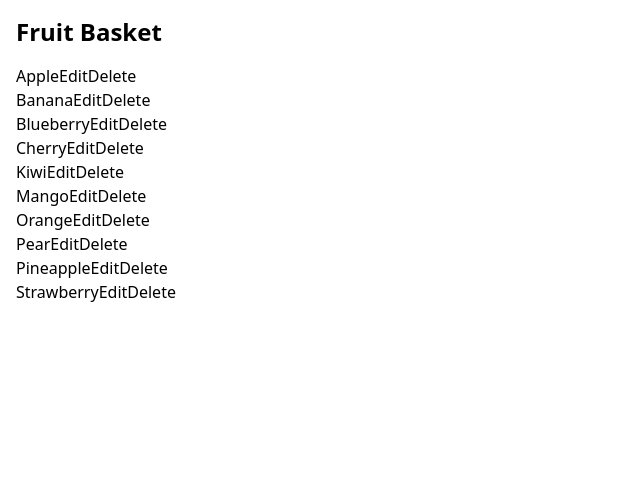
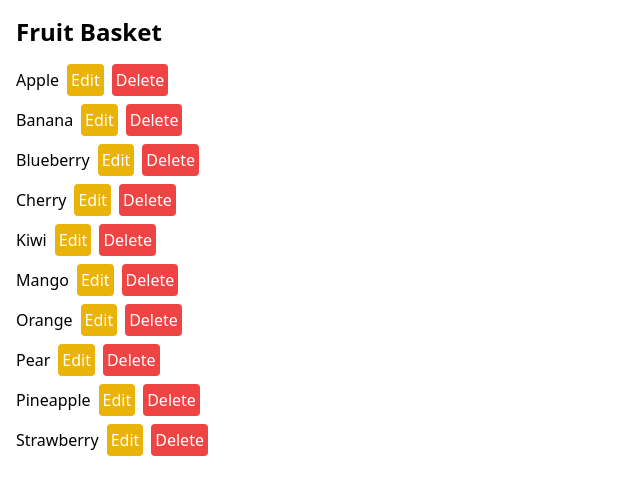
Before and after one commit to asanchezyali/fruit-basket, a React (Vite) app: page / in a window 1280 px wide. Shown: the top 494 px of the page, without its empty margins (0-640 px from the left). Built offline with nearby package versions, Linux system fonts and the light colour scheme.

Commit message:
🧩 Enhance FruitItem and FruitList components with improved editing and deletion functionality

```diff
--- a/src/components/FruitItem.tsx
+++ b/src/components/FruitItem.tsx
@@ -1,4 +1,4 @@
-import React, { useState } from "react";
+import { useState } from "react";
 
 interface FruitItemProps {
   name: string;
@@ -9,26 +9,75 @@ interface FruitItemProps {
 function FruitItem({ name, onUpdate, onDelete }: FruitItemProps) {
   const [isEditing, setIsEditing] = useState(false);
   const [newName, setNewName] = useState(name);
+  const [isUpdating, setIsUpdating] = useState(false);
+  const [isDeleting, setIsDeleting] = useState(false);
+  const [error, setError] = useState<string | null>(null);
 
   const handleUpdate = async () => {
-    await onUpdate(name, newName);
-    setIsEditing(false);
+    if (newName === name) {
+      setIsEditing(false);
+      return;
+    }
+
+    setIsUpdating(true);
+    setError(null);
+
+    try {
+      await onUpdate(name, newName);
+      setIsEditing(false);
+    } catch (err) {
+      setError((err as Error).message);
+    } finally {
+      setIsUpdating(false);
+    }
   };
 
+  const handleDelete = async () => {
+    setIsDeleting(true);
+    setError(null);
+
+    try {
+      await onDelete(name);
+    } catch (err) {
+      setError((err as Error).message);
+    } finally {
+      setIsDeleting(false);
+    }
+  };
+
+  if (isEditing) {
+    return (
+      <li className="flex items-center space-x-2">
+        <input type="text" value={newName} onChange={(e) => setNewName(e.target.value)} className="border p-1" />
+        <button
+          onClick={handleUpdate}
+          disabled={isUpdating}
+          className="bg-green-500 text-white p-1 rounded disabled:opacity-50"
+        >
+          {isUpdating ? "Saving..." : "Save"}
+        </button>
+        <button onClick={() => setIsEditing(false)} className="bg-gray-500 text-white p-1 rounded">
+          Cancel
+        </button>
+        {error && <div className="text-red-500 ml-2">{error}</div>}
+      </li>
+    );
+  }
+
   return (
-    <li>
-      {isEditing ? (
-        <>
-          <input type="text" value={newName} onChange={(e) => setNewName(e.target.value)} />
-          <button onClick={handleUpdate}>Update</button>
-        </>
-      ) : (
-        <>
-          <span>{name}</span>
-          <button onClick={() => setIsEditing(true)}>Edit</button>
-          <button onClick={() => onDelete(name)}>Delete</button>
-        </>
-      )}
+    <li className="flex items-center space-x-2">
+      <span>{name}</span>
+      <button onClick={() => setIsEditing(true)} className="bg-yellow-500 text-white p-1 rounded">
+        Edit
+      </button>
+      <button
+        onClick={handleDelete}
+        disabled={isDeleting}
+        className="bg-red-500 text-white p-1 rounded disabled:opacity-50"
+      >
+        {isDeleting ? "Deleting..." : "Delete"}
+      </button>
+      {error && <div className="text-red-500 ml-2">{error}</div>}
     </li>
   );
 }
--- a/src/components/FruitList.tsx
+++ b/src/components/FruitList.tsx
@@ -8,7 +8,7 @@ interface FruitListProps {
 
 function FruitList({ fruits, onUpdate, onDelete }: FruitListProps) {
   return (
-    <ul>
+    <ul className="space-y-2">
       {fruits.map((fruit) => (
         <FruitItem key={fruit} name={fruit} onUpdate={onUpdate} onDelete={onDelete} />
       ))}
```
